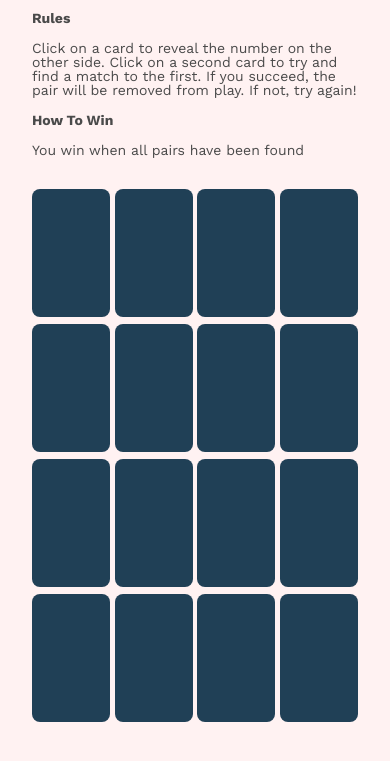
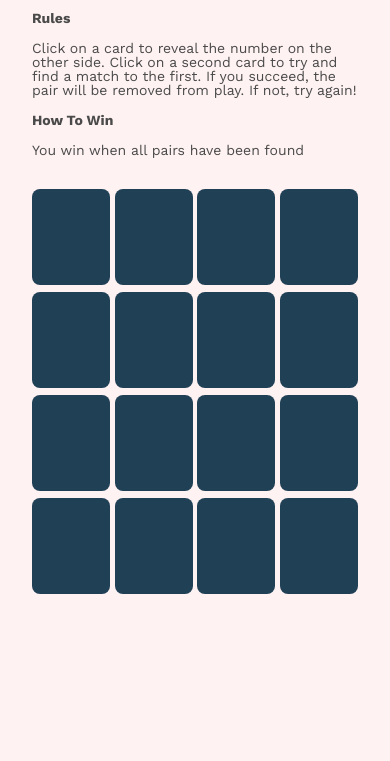
Before and after one commit to ChrisCavs/match-game, a plain HTML site: page index.html in a window 390 px wide. Shown: the part 109-870 px from the top of the page. After the commit the page ends 844 px from the top, so only its background shows below. Drawn offline with nearby package versions, Linux system fonts and the light colour scheme.

Commit message:
more mobile compatability

```diff
--- a/resources/css/style.css
+++ b/resources/css/style.css
@@ -91,3 +91,8 @@ button {
     height: 8rem;
   }
 }
+@media screen and (max-width: 525px) {
+  .card {
+    height: 6rem;
+  }
+}
```
